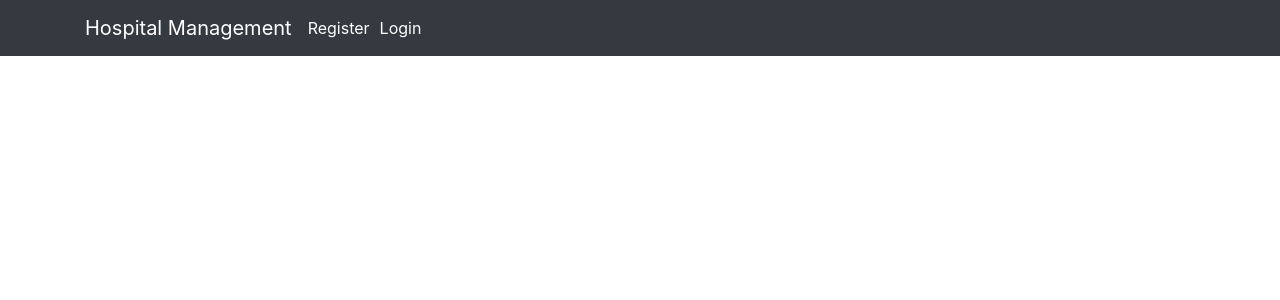
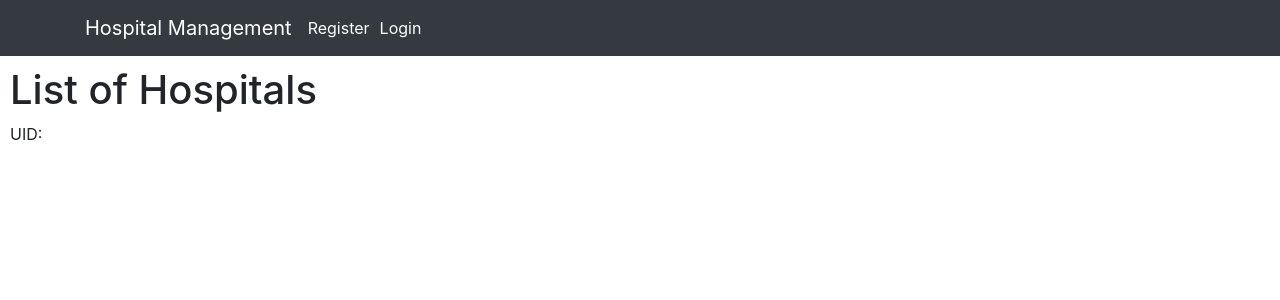
Before and after one commit to ameysunu/manet, a React (Create React App) app: page /main in a window 1280 px wide. Shown: the top 300 px of the page. Built offline with nearby package versions, Linux system fonts and the light colour scheme; a web font is replaced by a local one.

Commit message:
data passed using location

```diff
--- a/src/App.js
+++ b/src/App.js
@@ -3,6 +3,7 @@ import Login from "./pages/auth/login";
 import Register from "./pages/auth/register";
 import Home from "./pages/home";
 import Secret from "./pages/protected/secrets";
+import Main from "./pages/main";
 import "bootstrap/dist/css/bootstrap.min.css";
 import AppBar from "./Navbar";
 import { initializeApp } from "firebase/app";
@@ -18,6 +19,7 @@ function App() {
         <Route exact path="/register" component={Register} />
         <Route exact path="/login" component={Login} />
         <Route exact path="/protected" component={Secret} />
+        <Route exact path="/main" component={Main}/>
       </Switch>
     </BrowserRouter>
   );
--- a/src/pages/auth/login.jsx
+++ b/src/pages/auth/login.jsx
@@ -1,6 +1,7 @@
 import React, { useState } from "react";
 import { getAuth, signInWithEmailAndPassword } from "firebase/auth";
 import { Form, Button, Spinner } from "react-bootstrap";
+import { useHistory } from "react-router-dom";
 
 const Login = () => {
   const [email, setEmail] = useState("");
@@ -8,6 +9,8 @@ const Login = () => {
   const [loading, setLoading] = useState(false);
   const [error, setError] = useState("");
   const auth = getAuth();
+  const history = useHistory();
+
   const handleLogin = () => {
     setLoading(true);
     signInWithEmailAndPassword(auth, email, password)
@@ -15,6 +18,11 @@ const Login = () => {
         const user = userCredential.user;
         console.log("Signed in user: ", user);
         setLoading(false);
+        //history.push("/main", {user});
+        history.push({
+          pathname: "/main",
+          state: user.uid ,
+        })
       })
       .catch((error) => {
         const errorCode = error.code;
--- /dev/null
+++ b/src/pages/main.jsx
@@ -0,0 +1,18 @@
+import { useLocation } from "react-router-dom";
+import {useEffect} from "react";
+
+function Main() {
+    const location = useLocation();
+    useEffect(() => {
+        console.log("userID: ", location.state);
+    }, [location]);
+
+    return (
+        <div style={{padding:"10px"}}>
+            <h1>List of Hospitals</h1>
+            <p>UID: {location.state}</p>
+        </div>
+    );
+}
+
+export default Main;
```
